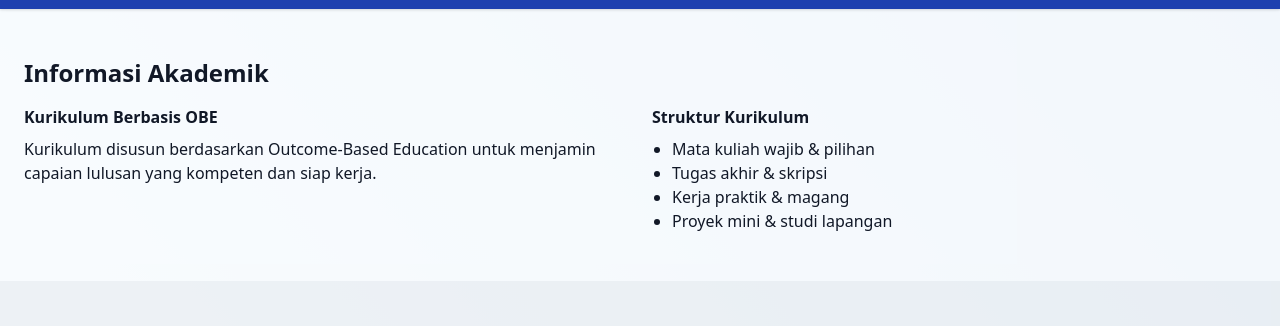
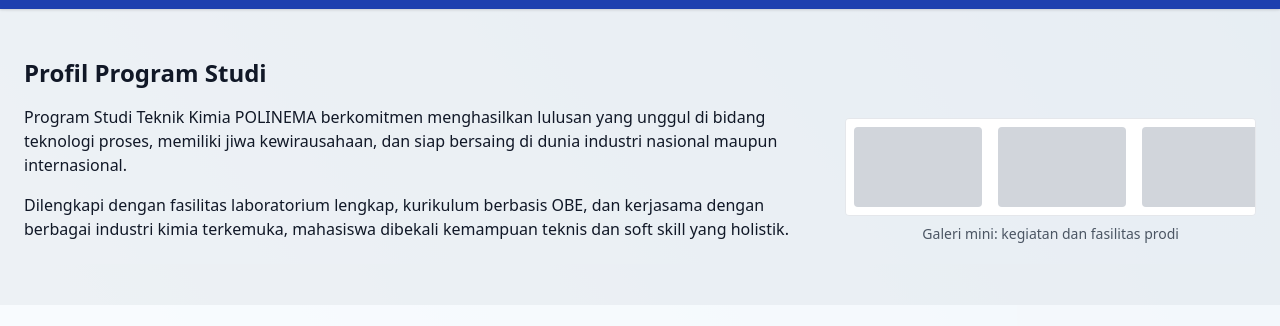
Before and after one commit to imanueltantodaud/tekkim_polinema_html, a plain HTML site: page index.html in a window 1280 px wide. Shown: the part 55-381 px from the top of the page. Drawn offline with nearby package versions, Linux system fonts and the light colour scheme.

Commit message:
Edit profil prodi

```diff
--- a/index.html
+++ b/index.html
@@ -39,7 +39,33 @@
   </div>
 </header>
 
-<!-- Konten tambahan dimulai dari sini -->
+<!-- Profil Section -->
+<section id="profil" class="px-6 py-12 bg-gray-100 bg-opacity-90 dark:bg-gray-700" data-aos="fade-up">
+  <h2 class="text-2xl font-semibold mb-4">Profil Program Studi</h2>
+  <div class="md:flex md:items-center gap-6">
+    <div class="md:w-2/3 mb-6 md:mb-0">
+      <p class="mb-4">
+        Program Studi Teknik Kimia POLINEMA berkomitmen menghasilkan lulusan yang unggul di bidang teknologi proses,
+        memiliki jiwa kewirausahaan, dan siap bersaing di dunia industri nasional maupun internasional.
+      </p>
+      <p class="mb-4">
+        Dilengkapi dengan fasilitas laboratorium lengkap, kurikulum berbasis OBE, dan kerjasama dengan berbagai industri kimia terkemuka,
+        mahasiswa dibekali kemampuan teknis dan soft skill yang holistik.
+      </p>
+    </div>
+    <div class="md:w-1/3">
+      <div class="overflow-x-auto whitespace-nowrap space-x-4 flex p-2 border rounded bg-white dark:bg-gray-800">
+        <div class="w-32 h-20 bg-gray-300 rounded flex-shrink-0"></div>
+        <div class="w-32 h-20 bg-gray-300 rounded flex-shrink-0"></div>
+        <div class="w-32 h-20 bg-gray-300 rounded flex-shrink-0"></div>
+        <div class="w-32 h-20 bg-gray-300 rounded flex-shrink-0"></div>
+        <div class="w-32 h-20 bg-gray-300 rounded flex-shrink-0"></div>
+      </div>
+      <p class="text-sm text-center mt-2 text-gray-600 dark:text-gray-300">Galeri mini: kegiatan dan fasilitas prodi</p>
+    </div>
+  </div>
+</section>
+
 <!-- Akademik Section -->
 <section id="akademik" class="px-6 py-12 bg-white bg-opacity-90 dark:bg-gray-800" data-aos="fade-up">
   <h2 class="text-2xl font-semibold mb-4">Informasi Akademik</h2>
```
